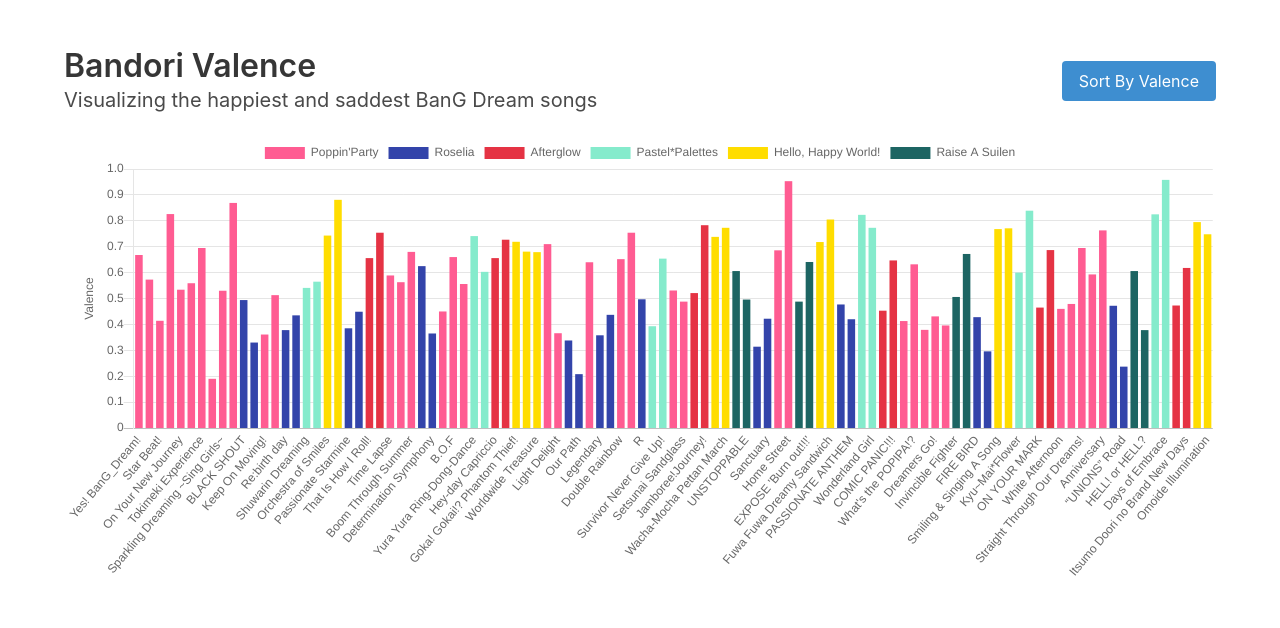
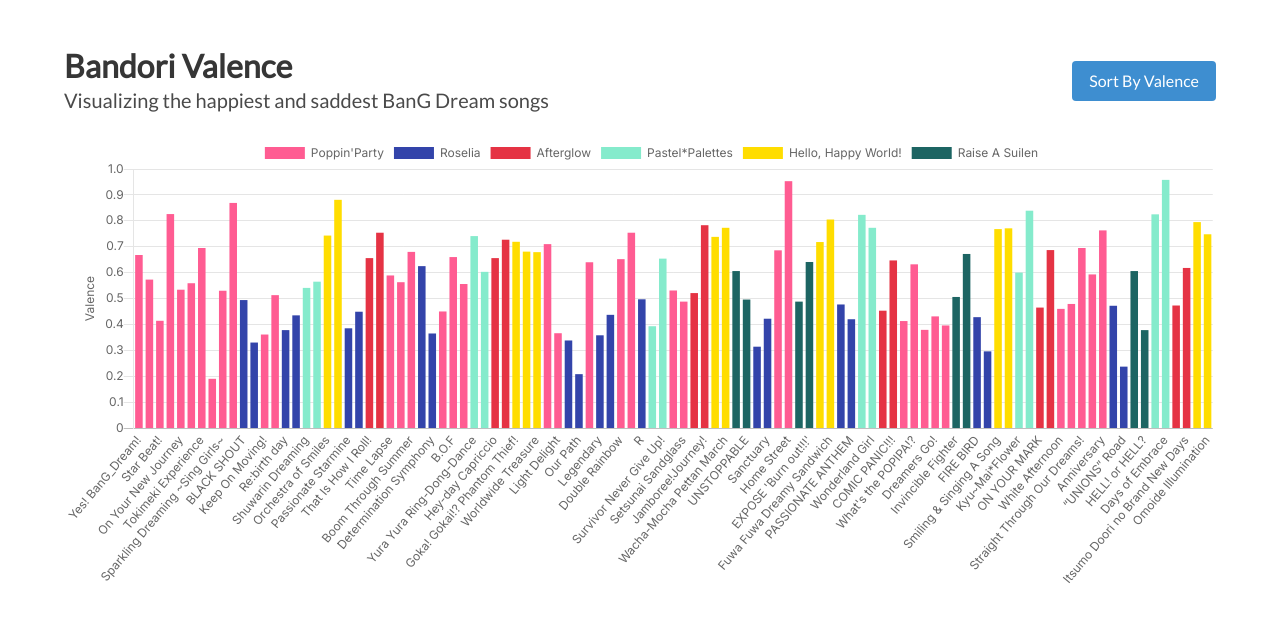
Before and after one commit to supreme-chocomint/bandori-valence, a plain HTML site: page index.html in a window 1280 px wide. Drawn offline with nearby package versions, Linux system fonts and the light colour scheme.

Commit message:
update fonts and song card margins

```diff
--- a/css/index.css
+++ b/css/index.css
@@ -1,8 +1,14 @@
+body,
+button {
+  font-family: 'Lato', 'Noto Sans JP', sans-serif;
+}
+
 #valence-chart-wrapper {
   margin-bottom: 1rem;
 }
 
 #song-card {
+  margin: 1rem;
   border: 1px solid #99181F
 }
 
--- a/index.html
+++ b/index.html
@@ -8,6 +8,7 @@
     <link rel="stylesheet" href="https://cdn.jsdelivr.net/npm/bulma@0.8.2/css/bulma.min.css">
     <link rel="stylesheet" href="css/index.css">
     <script src="https://cdn.jsdelivr.net/npm/chart.js@2/dist/Chart.min.js"></script>
+    <link href="https://fonts.googleapis.com/css2?family=Lato&family=Noto+Sans+JP&family=Inter&display=swap" rel="stylesheet">
     <script defer src="js/index.js"></script>
     <script defer src="js/click-listeners.js"></script>
     <script defer src="https://use.fontawesome.com/releases/v5.3.1/js/all.js"></script>
--- a/js/index.js
+++ b/js/index.js
@@ -26,6 +26,8 @@ async function makeChart() {
     },
     options: options
   });
+
+  Chart.defaults.global.defaultFontFamily = "'Inter', sans-serif";
 
   // Add events afterwords, since they need reference to chart,
   // and adding static options after chart creation disables animations.
```
